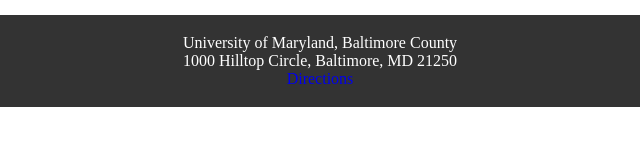
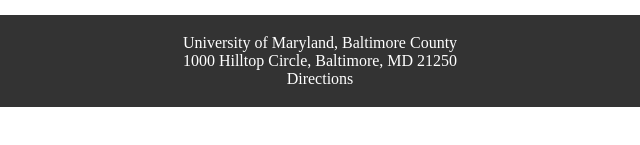
Before and after one commit to Ipowell2/ipowell2.github.io, a plain HTML site: page index.html in a window 1280 px wide. Shown: the part 295-440 px from the top of the page, 320-960 px from the left. Drawn offline with Linux system fonts and the light colour scheme.

Commit message:
Update home_styles.css

```diff
--- a/home_styles.css
+++ b/home_styles.css
@@ -41,3 +41,7 @@
     background-color: #333;
     color: white;
   }
+
+  p a {
+    color: white;
+  }
```
